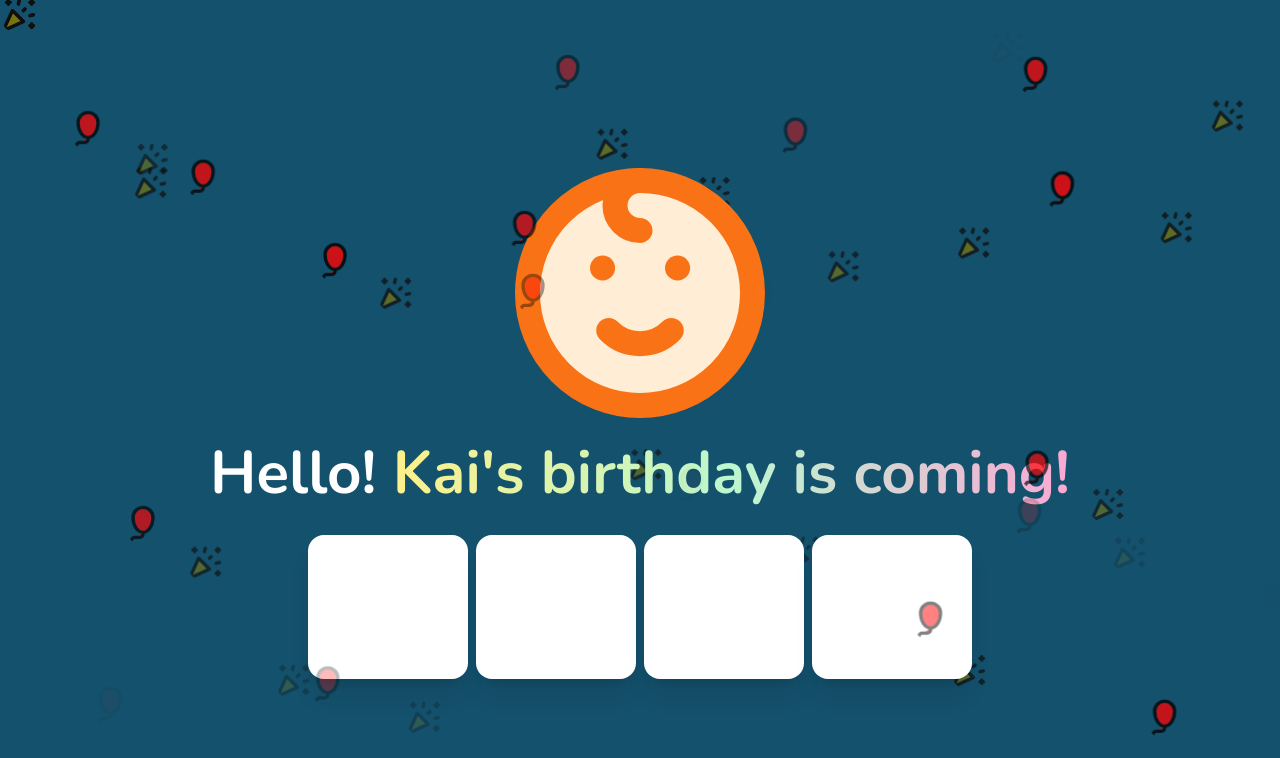
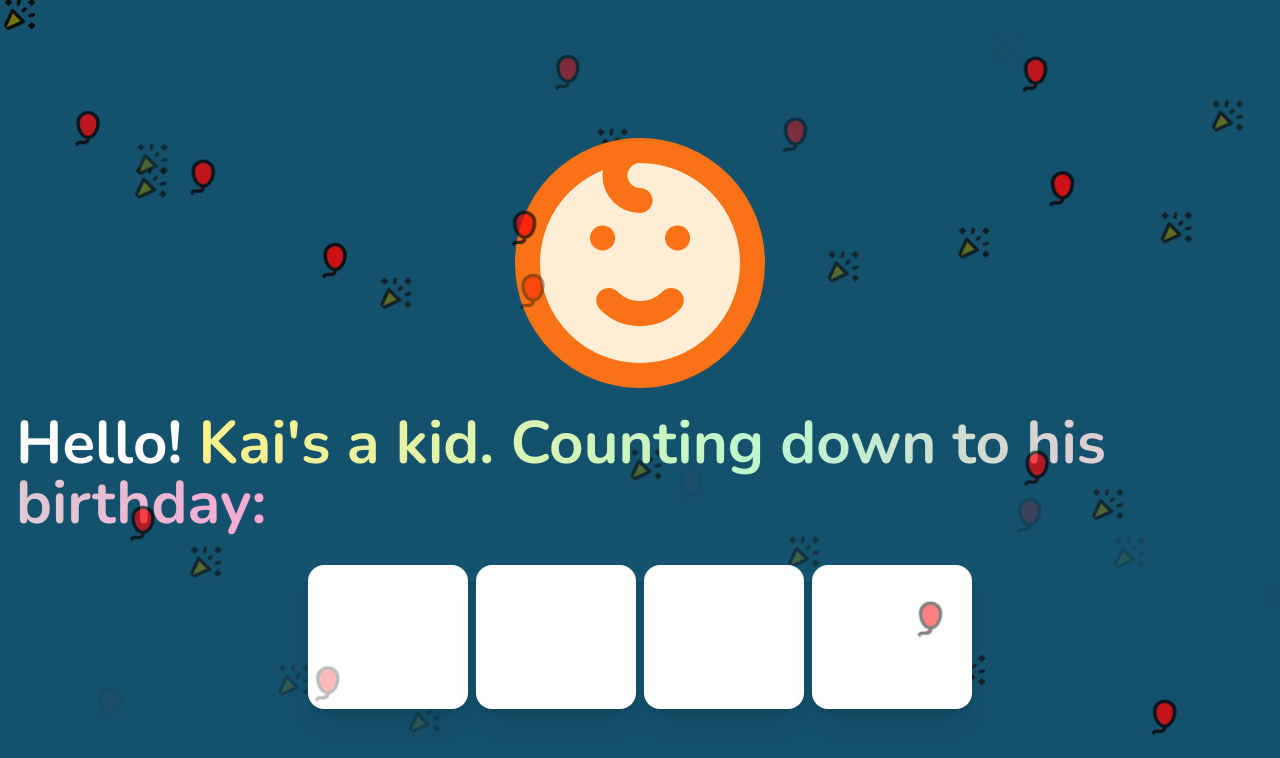
Before and after one commit to zachczx/kaichen, a SvelteKit app: page / in a window 1280 px wide. Shown: the top 758 px of the page. Built offline with nearby package versions, Linux system fonts and the light colour scheme.

Commit message:
Update Growing.svelte

```diff
--- a/src/components/Growing.svelte
+++ b/src/components/Growing.svelte
@@ -26,7 +26,7 @@
             <path d="M12 3a2 2 0 0 0 0 4" />
         </svg>
 </div>
-<h1 class="mb-8">Hello! <!--<span class="underline decoration-red-300 underline-offset-3">Kai's</span> a toddler.--> <span class="bg-gradient-to-r from-yellow-200 via-green-200 to-pink-300 text-transparent bg-clip-text">Kai's birthday is coming!</span></h1>
+<h1 class="mb-8">Hello! <!--<span class="underline decoration-red-300 underline-offset-3">Kai's</span> a toddler.--> <span class="bg-gradient-to-r from-yellow-200 via-green-200 to-pink-300 text-transparent bg-clip-text">Kai's a kid. Counting down to his birthday:</span></h1>
 
 <div class="grid lg:grid-cols-4 sm:grid-cols-3 gap-2">
     <div class="card w-40 bg-base-100 hover:bg-red-500 shadow-xl">
```
